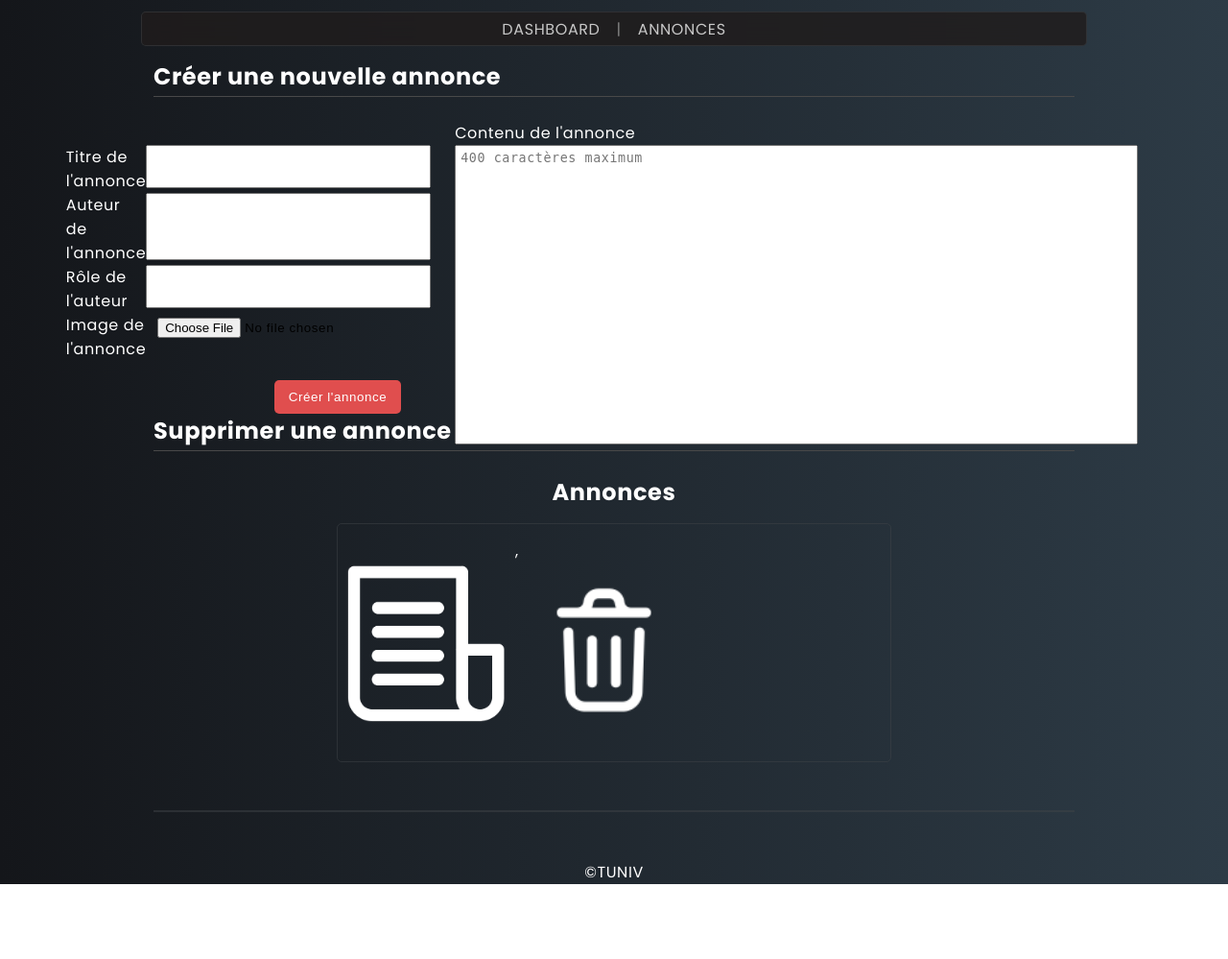
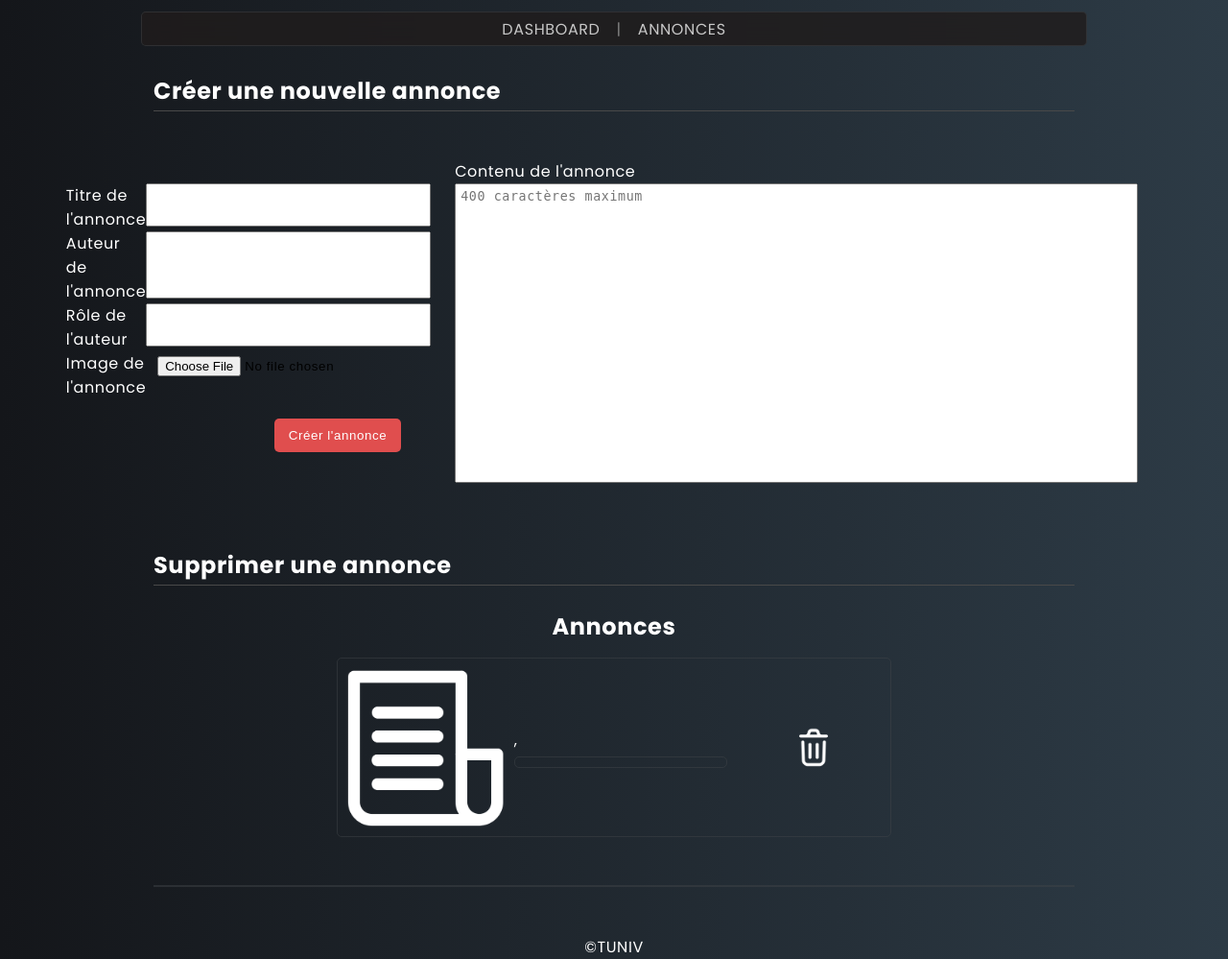
Before and after one commit to KaazDW/A2S3-SAE-TUNIV, a PHP site: page /pages/dashboard/form-annonce.php in a window 1280 px wide. Shown: the part 88-1087 px from the top of the page at 96% size. Before the commit the page ends 1009 px from the top, so only its background shows below. Run offline with PHP 8.4, Linux system fonts and the light colour scheme; the visitor is signed in with stand-in values (Sample User, id 1); tables that the repository leaves empty or names only in its code hold one stand-in row (values such as "Sample post"); data that the repository does not hold is empty.

Commit message:
push correction annonce edit

```diff
--- a/assets/css/style.css
+++ b/assets/css/style.css
@@ -213,6 +213,7 @@
     padding: 10px 15px;
     border-radius: 5px;
 }
+
 /* INDEX ANNONCE SECTION */
 .index-actu h2{
     text-align: center;
@@ -232,8 +233,8 @@
     margin: 15px 0px;
     margin-right: 10px;
 }
-
 .index-actu .annonce-card img{
+    object-fit: cover;
     height: 165px;
     width: 165px;
     border-radius: 5px;
@@ -254,6 +255,63 @@
     border: 1px solid var(--color-border);
 }
 
+/* ADMIN CARD ANNONCE */
+.index-actu .annonce-card-admin{
+    /* background-color: green; */
+    width: 60%;
+    margin: auto;
+    display: flex;
+    justify-content: space-around;
+    align-items: center;
+    border-radius: 5px;
+    border: 1px solid var(--color-border);
+    margin-bottom: 15px;
+}
+.index-actu .annonce-card-admin a.edit{
+    margin: 0 50px;
+    border-radius: 50px;
+    padding: 5px;
+    display: flex;
+    align-items: center;
+    transition: .3s;
+}
+.index-actu .annonce-card-admin a.edit:hover{
+    background-color: var(--red);
+
+}
+.index-actu .annonce-card-admin .edit img{
+    height: 50px;
+    /* width: 55px; */
+    /* background-color: green; */
+    /* object-fit: contain; */
+}
+
+.index-actu .annonce-card-admin .text-field{
+    margin: 15px 0px;
+    margin-right: 10px;
+    width: 100%;
+}
+.index-actu .annonce-card-admin .img-cover{
+    object-fit: cover;
+    height: 165px;
+    width: 165px;
+    border-radius: 5px;
+    margin: 10px;
+}
+.index-actu .annonce-card-admin .text-field p.date{
+    color: rgb(136, 133, 133);
+    font-style: oblique 20deg;
+}
+.index-actu .annonce-card-admin .text-field span.role{
+    /* color: rgb(255, 255, 255); */
+}
+.index-actu .annonce-card-admin .text-field p:last-child{
+    margin-top: 5px;
+    font-family: Roboto;
+    padding: 5px;
+    border-radius: 5px;
+    border: 1px solid var(--color-border);
+}
 
 
 
@@ -502,8 +560,6 @@
     margin: 15px 0px;
 }
 .main-dashboard .dashadmin-section .dashadmin-topmid{
-    /* background-color: green; */
-    /* height: 150px; */
     display: flex;
 }
 .main-dashboard .dashadmin-section .dashadmin-topmid .display-tournaments{
@@ -524,7 +580,6 @@
     margin-bottom: 15px;
 }
 .main-dashboard .dashadmin-section .dashadmin-topmid .display-tournaments .tournois-line span{
-    /* background-color: green;     */
     margin: 2px;
     padding: 5px;
 }
@@ -567,9 +622,9 @@
     text-transform: uppercase;
 }
 .main-dashboard .dashadmin-section .dashadmin-topmid .init-tourn a{
-width: 65px;
-height: 65px;
-transition: .3s;
+    width: 65px;
+    height: 65px;
+    transition: .3s;
 }
 .main-dashboard .dashadmin-section .dashadmin-topmid .init-tourn a:hover{
     cursor: pointer;
@@ -619,7 +674,6 @@
 .main-dashboard .dashadmin-section .dashadmin-topmid #tcreationmenu header a{
     cursor: pointer;
 }
-
 .main-dashboard .dashadmin-section .dashadmin-topmid #tcreationmenu header img{
     margin-top: 5px;
     margin-right: -30px;
@@ -628,6 +682,9 @@
 
 /* ANNONCES FORM STYLE */
 
+.main-admin-annonce-form{
+    padding-top: 15px;
+}
 .main-admin-annonce-form .form{
     display: flex;
     justify-content: center;
@@ -647,7 +704,6 @@
 .main-admin-annonce-form .form .textarea label{
     line-height: 25px;
 }
-
 .main-admin-annonce-form .form textarea{
     width: 80%;
     min-width: 700px;
@@ -666,12 +722,12 @@
     border: none;
     border-radius: 5px;
 }
-
+.main-admin-annonce-form .form-annonce-section{
+    margin-bottom: 100px;
+    margin-top: 50px;
+}
 
 /* EDIT FORM TOURNOIS DASHBOARD ADMIN */
-.main-editform-dashbadmin .edit-form-section{
-    /* text-align: center; */
-}
 .main-editform-dashbadmin .edit-form-section form{
     display: grid;
     margin: auto;
@@ -767,9 +823,6 @@
 
 }
 
-
-
-
 /* FOOTER STYLE */
 footer{
     text-align: center;
--- a/pages/dashboard/form-annonce.php
+++ b/pages/dashboard/form-annonce.php
@@ -24,7 +24,7 @@
 
     <main class="main-admin-annonce-form">
         <h2 class="title">Créer une nouvelle annonce</h2>
-        <section>
+        <section class="form-annonce-section">
             <form action="../../config/config-annonce.php" method="POST" enctype="multipart/form-data">
                     <!-- Champ titre -->
                     <div class="form">
@@ -68,15 +68,17 @@
             <?php $annonces = $listeAnnonces->fetchAll();
             foreach($annonces as $annonce):?>
 
-            <div class="annonce-card">
-                <img src=<?php if($annonce['Image']!=NULL) {echo("../../" . $annonce['Image']);} else {echo("../../assets/img/annonce.png");}?> alt="logo de l'annonce" >
+            <div class="annonce-card-admin">
+                <img class="img-cover" src=<?php if($annonce['Image']!=NULL) {echo("../../" . $annonce['Image']);} else {echo("../../assets/img/annonce.png");}?> alt="logo de l'annonce" >
                 <div class="text-field">
                     <h3><?php echo($annonce['Titre'])?></h3>
                     <p class="date"><?php echo($annonce['Date_annonce']) ?></p>
                     <p><?php echo($annonce['Auteur']) ?>, <span class="role"><?php echo($annonce['Role'])?></span></p>
                     <p><?php echo($annonce['Contenu'])?></p>
-                    <a class="edit" href="../../config/config-suppr-annonce.php?id=<?php echo($annonce['ID_Annonce']) ?>"><img src='../../assets/img/delete-blanc.png' alt='logo suppression'></a>
                 </div>
+                <a class="edit" href="../../config/config-suppr-annonce.php?id=<?php echo($annonce['ID_Annonce']) ?>">
+                    <img src='../../assets/img/delete-blanc.png' alt='logo suppression'>
+                </a>
             </div>
 
             <?php endforeach;?>
```
